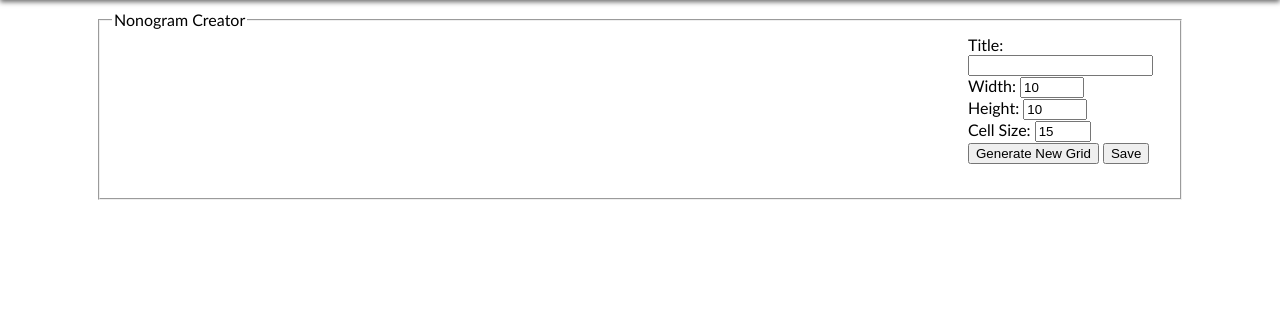
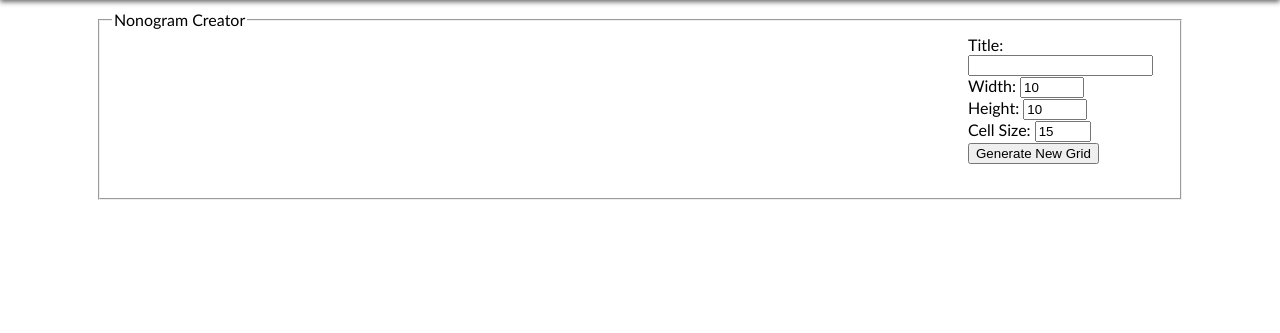
Before and after one commit to MiniGirlGeek/nonogram, a Flask app: template templates/create.html in a window 1280 px wide. Shown: the part 41-374 px from the top of that part. Run offline with Flask 2, Linux system fonts and the light colour scheme; the template is opened without the code that fills it, so the values that code supplies are empty; the page is wider than the window, and the part outside it is not shown.

Commit message:
Fix saving create puzzle when no grid issue.

```diff
--- a/static/scripts/create.js
+++ b/static/scripts/create.js
@@ -54,9 +54,12 @@ function continuedColourChange(element, colour) {
 function drawGrid(width, height, wide) {
 	if (confirm("Warning, if you have already started drawing this will clear your progress!") == true) {
 		var element = document.getElementById("svg");
+		var save = document.getElementById("save");
 		element.parentNode.removeChild(element);
 		var svg = document.createElementNS("http://www.w3.org/2000/svg", "svg");
 		var svgNS = svg.namespaceURI;
+		save.setAttribute('style', 'display:inline;')
+		console.log(save)
 
 		rows = [];
 		for (y = 0; y < height; y++) {
--- a/templates/create.html
+++ b/templates/create.html
@@ -15,7 +15,7 @@
             <br/>
             Cell Size: <input id='length' name='length' type="number" value="15" step="5" min="5" max="50" required>
             <button type="button" onclick="drawGrid(getElementById('width').value, getElementById('height').value, getElementById('length').value)">Generate New Grid</button>
-      			<button type="button" onclick="post()">Save</button>
+      			<button id="save" style="display: none;" type="button" onclick="post()">Save</button>
           </div>
         </div>
   		</fieldset>
```
